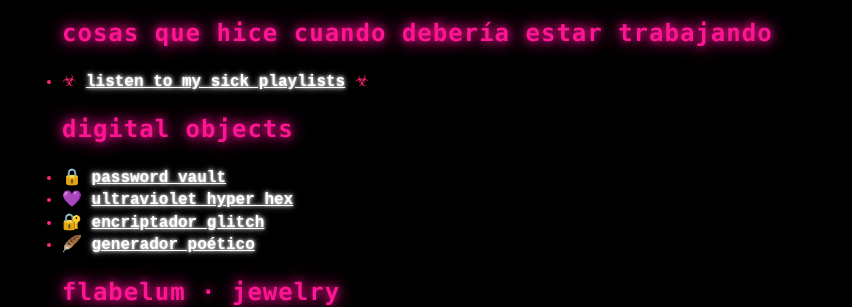
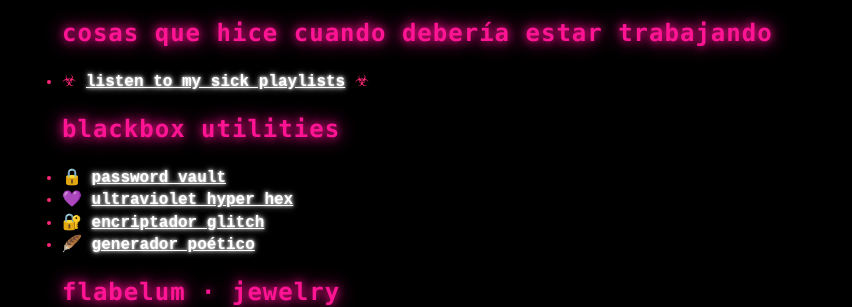
Before and after one commit to medusahra/medusahra.github.io, a Jekyll site: the page built from index.md, in a window 1280 px wide. Shown: the part 1050-1357 px from the top of the page, without its empty margins (198-1050 px from the left). Built offline with Jekyll 4.4.1, drawn with Linux system fonts in a browser that asks for light colours.

Commit message:
Update index.md

```diff
--- a/index.md
+++ b/index.md
@@ -37,7 +37,7 @@ Escribo filosofía, ensayo, crítica cultural y poemas quasi-ensayísticos vagam
 - **[enlaces de interés >](/enlaces.html)**
 ## cosas que hice cuando debería estar trabajando
 - ☣ **<a href="https://open.spotify.com/user/oer0flire345iy1g4vaifowzc/playlists" target="_blank">listen to my sick playlists</a>** ☣
-## digital objects
+## blackbox utilities
 - 🔒 **[password vault](/2025/11/23/password-vault.html)**
 - 💜 **[ultraviolet hyper hex](/2025/11/21/ultraviolet.html)**
 - 🔐 **[encriptador glitch](/2025/11/21/encriptador-glitch.html)**
```
